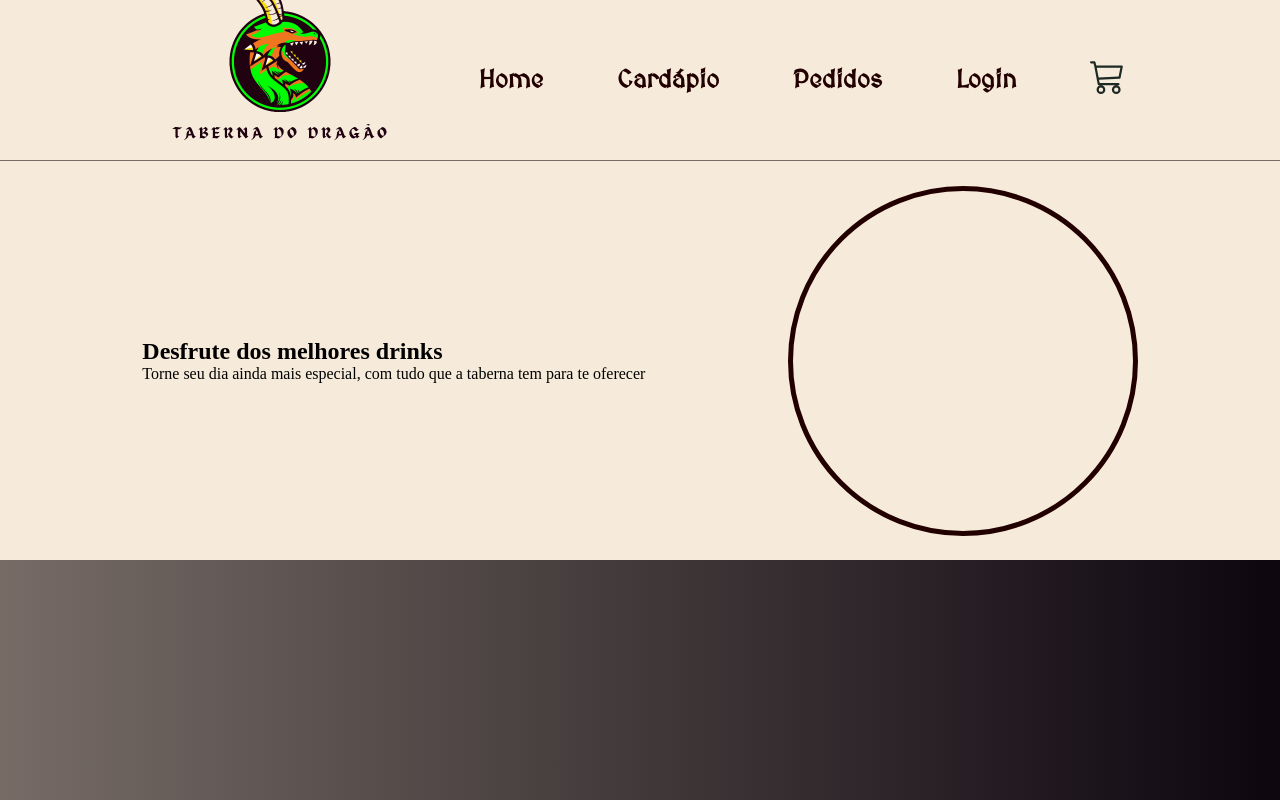
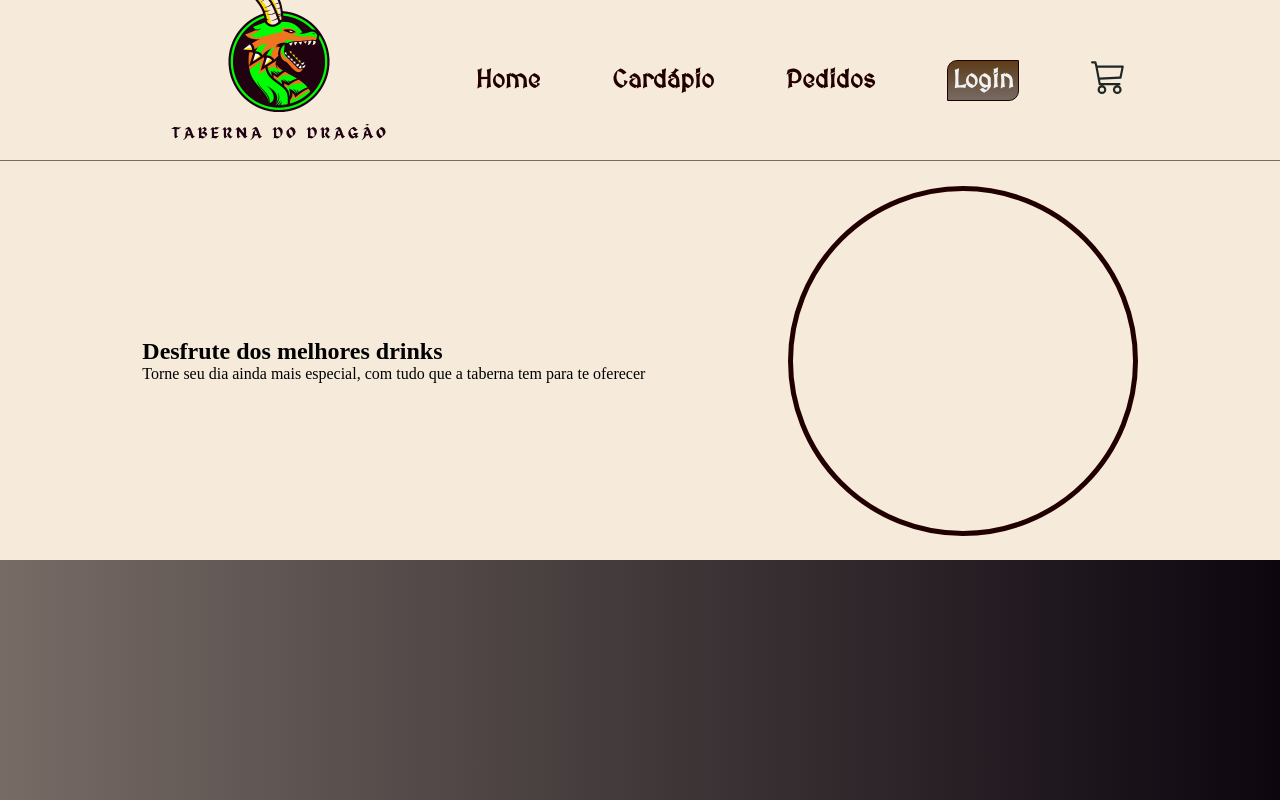
Before and after one commit to danbaziewicz/taberna-do-dragao, a React (Vite) app: page / in a window 1280 px wide. Shown: the top 800 px of the page. Built offline with nearby package versions, Linux system fonts and the light colour scheme.

Commit message:
style: editando links do header

```diff
--- a/src/components/common/Header/Header.jsx
+++ b/src/components/common/Header/Header.jsx
@@ -18,7 +18,7 @@ const Header = () => {
         <Link className={S.link} to={"/pedidos"}>
           Pedidos
         </Link>
-        <Link className={S.link} to={"/login"}>
+        <Link className={S.linkLogin} to={"/login"}>
           Login
         </Link>
         <Link className={S.link} to={"/cart"}>
--- a/src/components/common/Header/Header.module.css
+++ b/src/components/common/Header/Header.module.css
@@ -28,3 +28,24 @@
     font-size: 25px;
     color: #230000;
 }
+
+.link:hover {
+    transform: scale(1.1);
+    transition: all 0.5s;
+  }
+
+.linkLogin {
+    text-decoration: none;
+    font-weight: bold;
+    font-size: 25px;
+    color: #f2f2f2;
+    border: 1px solid #230000;
+    padding: 5px;
+    border-radius: 10px 0px 10px 0px;
+    background-image: linear-gradient(to bottom, #5d3c18 0%, #766b65 100%);
+}
+
+.linkLogin:hover {
+    transform: scale(1.1);
+    transition: all 0.5s;
+  }
```
